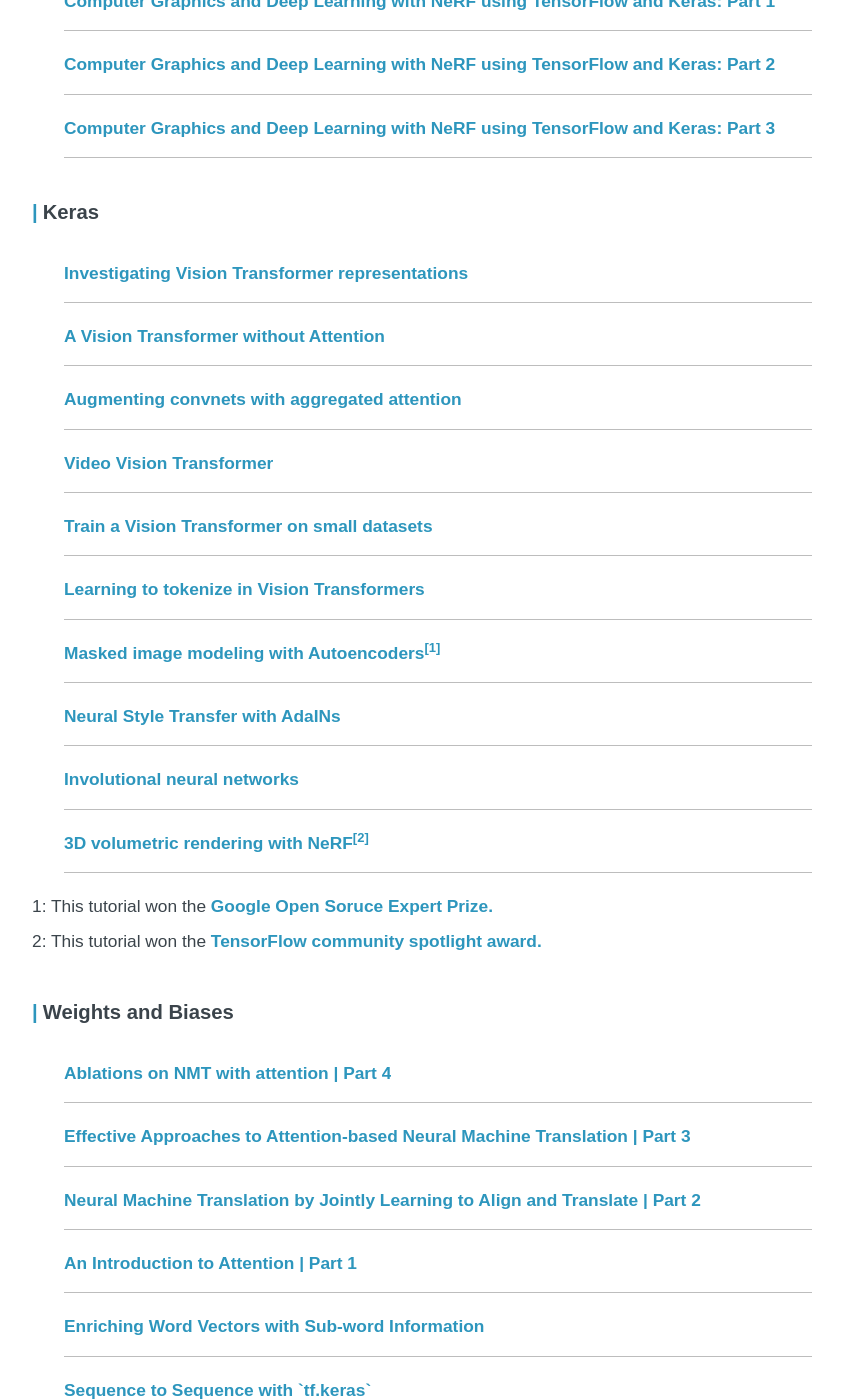
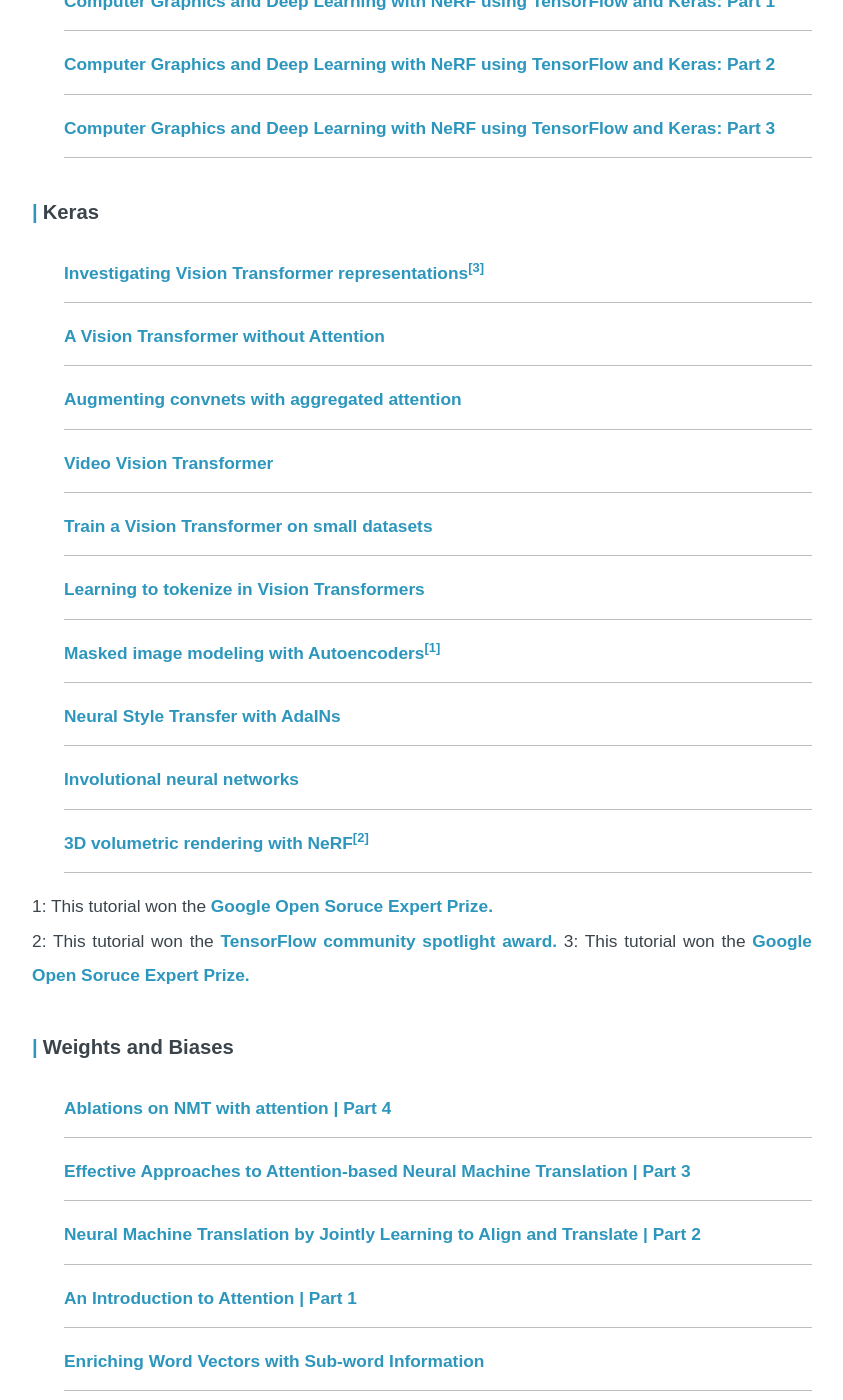
Before and after one commit to ariG23498/ariG23498.github.io, a Jekyll site: the page built from blogs.md, in a window 1280 px wide and 1400 px high, scrolled down 509 px. Shown: the whole window, without its empty margins (218-1061 px from the left). Built offline with Jekyll 4.4.1, drawn with Linux system fonts in a browser that asks for light colours.

Commit message:
adding the OSS expert prize comment

```diff
--- a/blogs.md
+++ b/blogs.md
@@ -30,7 +30,7 @@ permalink: /posts
 
         <h3>Keras</h3>
         <article class="archive-item">
-        <a class="archive-item-link" href="https://keras.io/examples/vision/probing_vits/" target="_blank" rel="noopener noreferrer">Investigating Vision Transformer representations</a>
+        <a class="archive-item-link" href="https://keras.io/examples/vision/probing_vits/" target="_blank" rel="noopener noreferrer">Investigating Vision Transformer representations<sup>[3]</sup></a>
         </article>
         <article class="archive-item">
         <a class="archive-item-link" href="https://keras.io/examples/vision/shiftvit/" target="_blank" rel="noopener noreferrer">A Vision Transformer without Attention</a>
@@ -62,6 +62,7 @@ permalink: /posts
 
         1: This tutorial won the <a href="https://www.kaggle.com/general/316181" target="_blank" rel="noopener noreferrer">Google Open Soruce Expert Prize.</a><br>
         2: This tutorial won the <a href="https://twitter.com/TensorFlow/status/1466150113814929413" target="_blank" rel="noopener noreferrer">TensorFlow community spotlight award.</a>
+        3: This tutorial won the <a href="https://www.kaggle.com/general/328914" target="_blank" rel="noopener noreferrer">Google Open Soruce Expert Prize.</a><br>
 
 
         <h3>Weights and Biases</h3>
```
